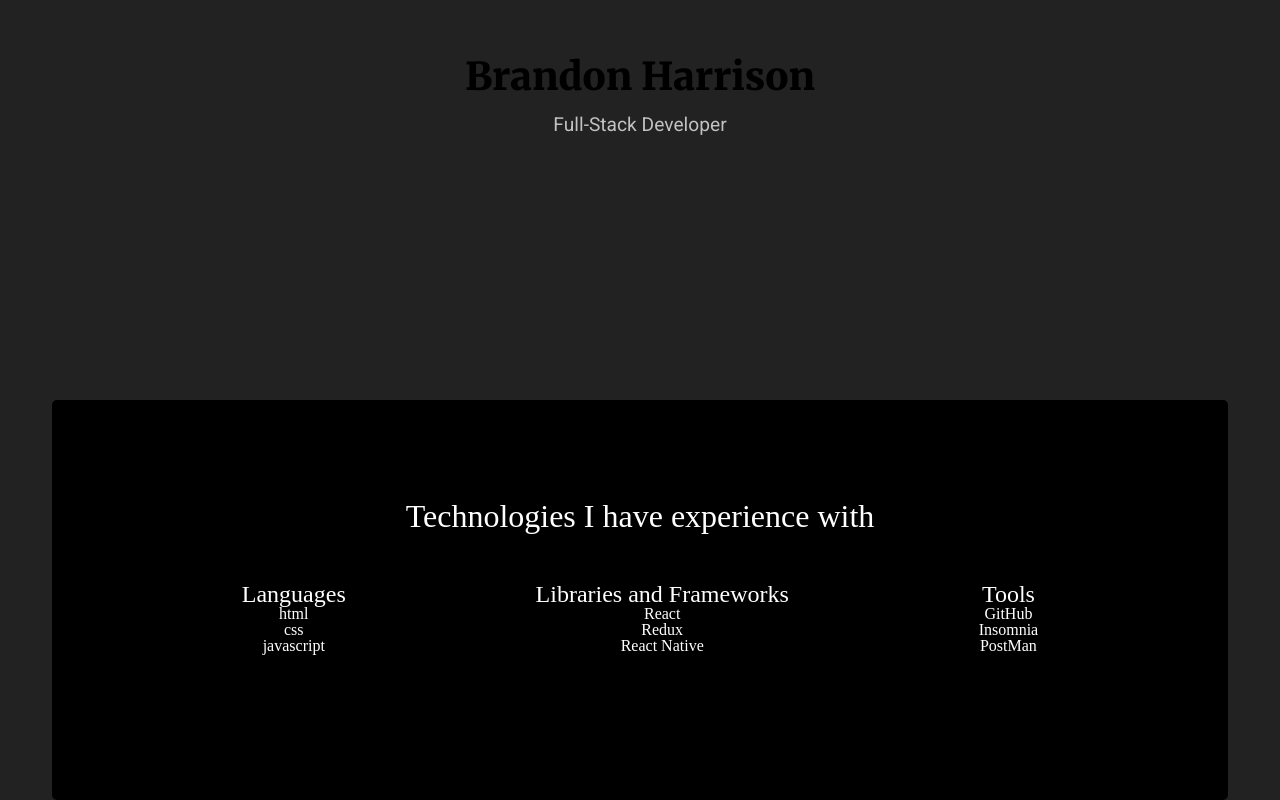
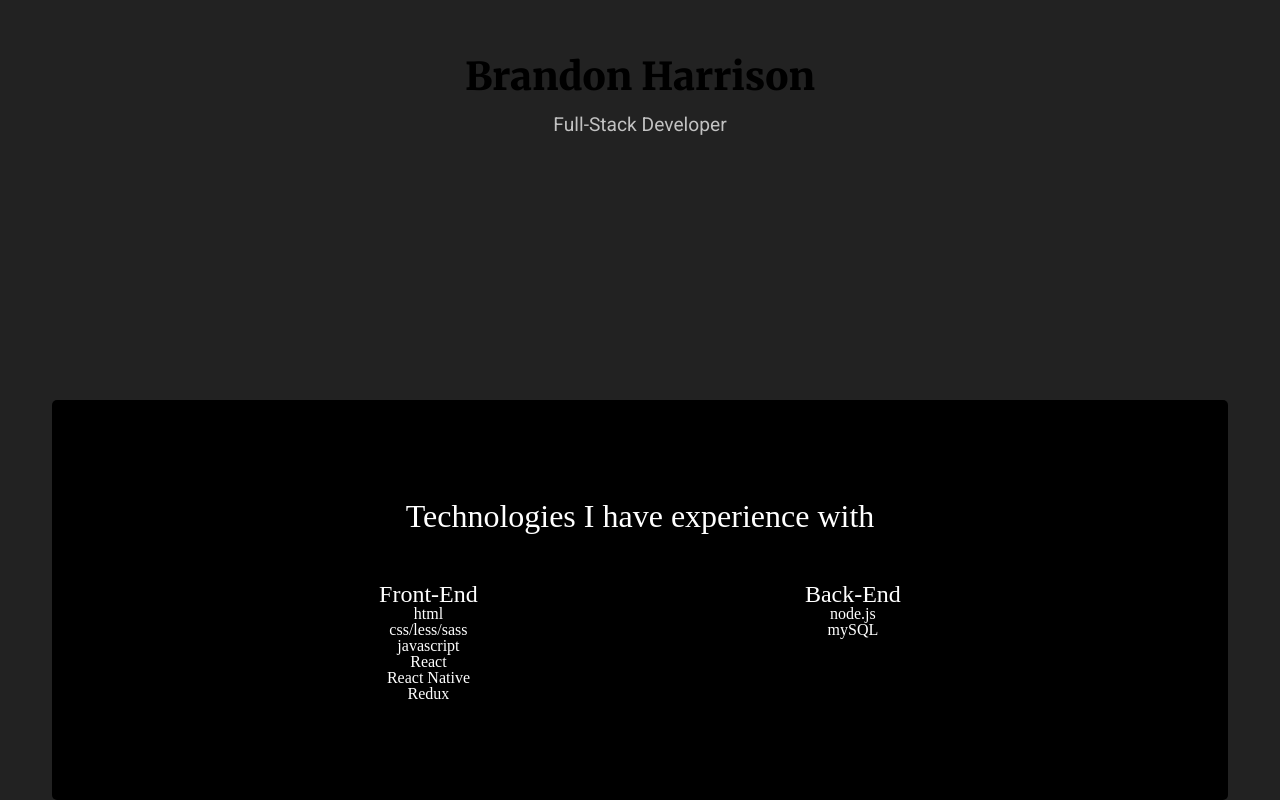
Before and after one commit to BrandonHarrison01/portfolio, a React (Create React App) app: page / in a window 1280 px wide. Shown: the part 310-1110 px from the top of the page. Built offline with nearby package versions, Linux system fonts and the light colour scheme.

Commit message:
adjustments made to tech component

```diff
--- a/src/components/TechnologiesPage.js
+++ b/src/components/TechnologiesPage.js
@@ -8,27 +8,21 @@ function TechnologiesPage() {
             <h1>Technologies I have experience with</h1>
             <div className='tech'>
                 <div>
-                    <h2>Languages</h2>
+                    <h2>Front-End</h2>
                     <ul>
                         <li>html</li>
-                        <li>css</li>
+                        <li>css/less/sass</li>
                         <li>javascript</li>
+                        <li>React</li>
+                        <li>React Native</li>
+                        <li>Redux</li>
                     </ul>
                 </div>
                 <div>
-                    <h2>Libraries and Frameworks</h2>
+                    <h2>Back-End</h2>
                     <ul>
-                        <li>React</li>
-                        <li>Redux</li>
-                        <li>React Native</li>
-                    </ul>
-                </div>
-                <div>
-                    <h2>Tools</h2>
-                    <ul>
-                        <li>GitHub</li>
-                        <li>Insomnia</li>
-                        <li>PostMan</li>
+                        <li>node.js</li>
+                        <li>mySQL</li>
                     </ul>
                 </div>
             </div>
```
